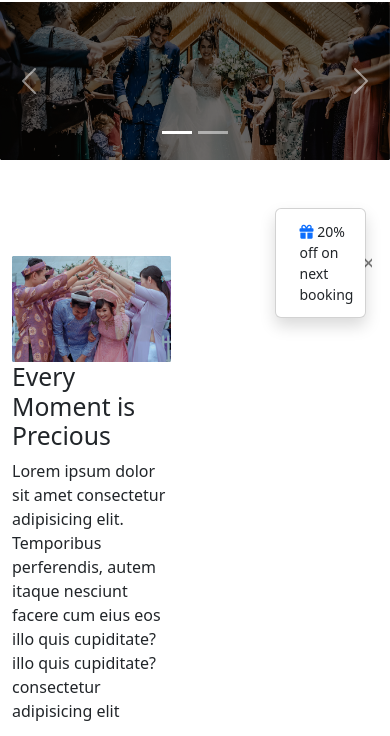
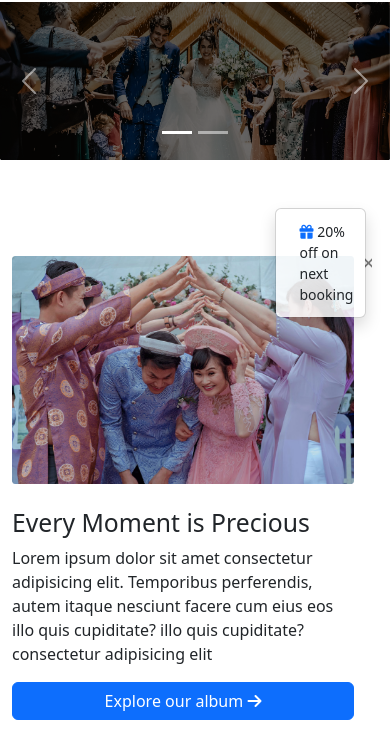
Before and after one commit to rafiqcoder/convention-center, a plain HTML site: page index.html in a window 390 px wide. Shown: the part 70-806 px from the top of the page. Drawn offline with nearby package versions, Linux system fonts and the light colour scheme.

Commit message:
added some responsive class

```diff
--- a/index.html
+++ b/index.html
@@ -87,11 +87,11 @@
 
     <section class="call_to_explore container">
             <div class="row d-flex flex-lg-row flex-md-row flex-column justify-content-center w-100 mt-5 pt-5 position-relative">
-                <img src="images/wedding.png" alt="" class="img-fluid w-50">
-                <div class="action_info w-50 d-flex flex-column justify-content-center">
+                <div class="col- col-md-6"><img src="images/wedding.png" alt="" class="img-fluid"></div>
+                <div class=" col- col-md-6 action_info d-flex flex-column justify-content-center my-4">
                     <h2 class="title">Every Moment is Precious</h2>
                     <p >Lorem ipsum dolor sit amet consectetur adipisicing elit. Temporibus perferendis, autem itaque nesciunt facere cum eius eos illo quis cupiditate? illo quis cupiditate? consectetur adipisicing elit</p>
-                    <button class="btn btn-primary px-2 w-75">Explore our album <i class="fa fa-arrow-right"></i></button>
+                    <button class="btn btn-primary px-2 col-md-8 ">Explore our album <i class="fa fa-arrow-right"></i></button>
                 </div>
                 <div class="toast align-items-center position-absolute top-0 end-0 d-block w-25" role="alert" aria-live="assertive" aria-atomic="true">
                     <div class="d-flex">
```
